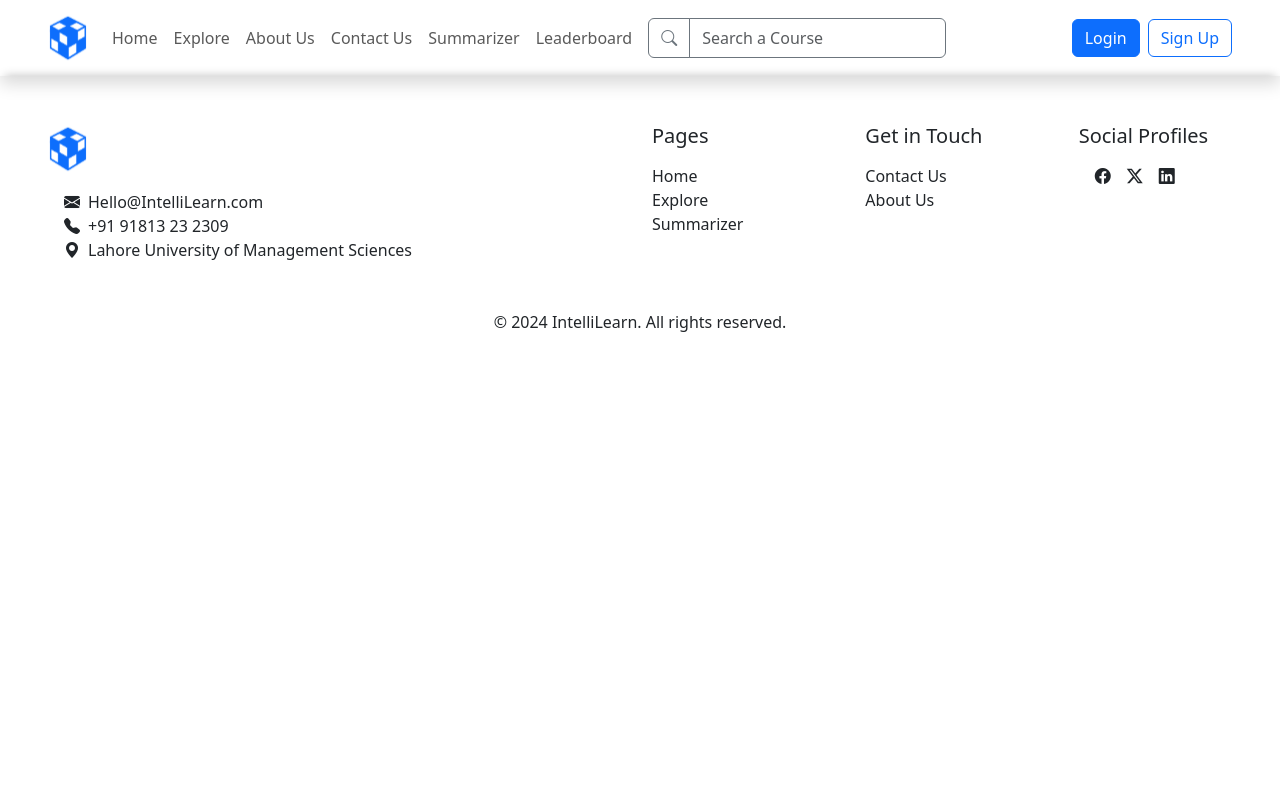
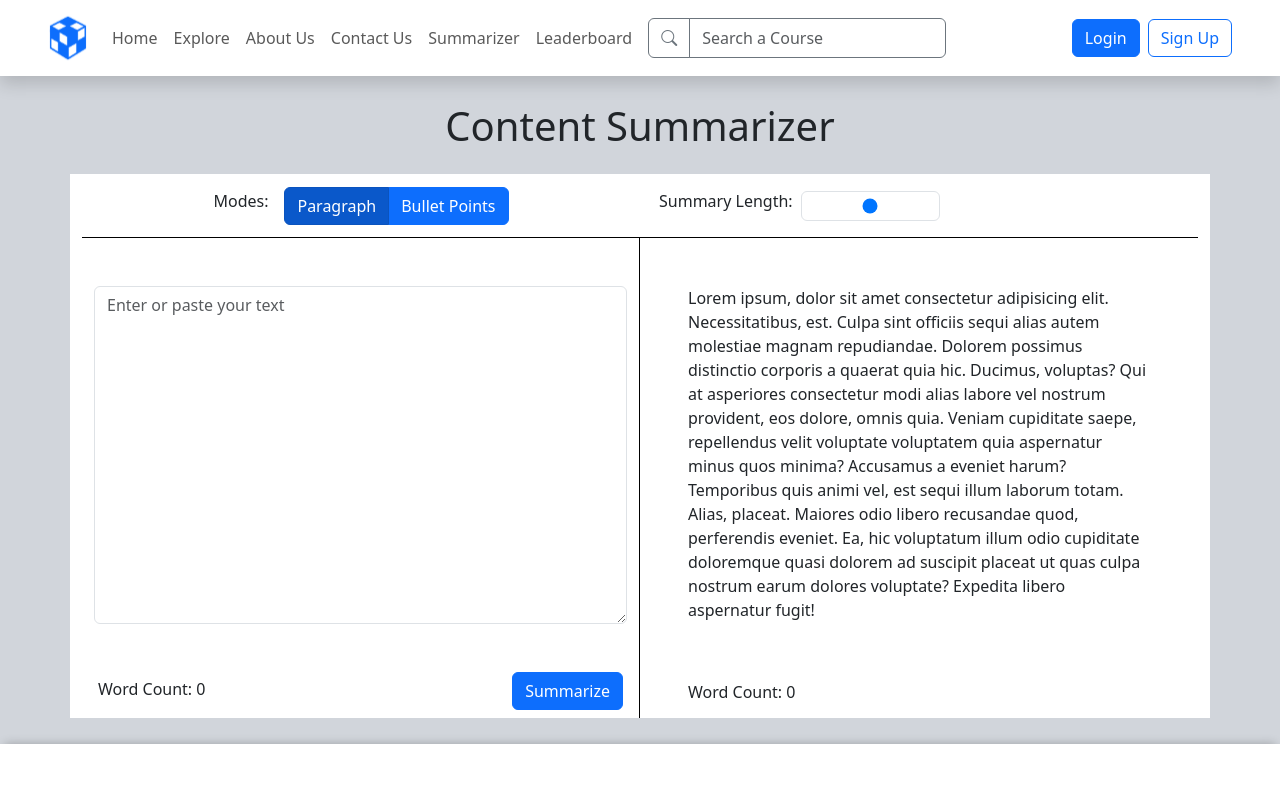
Before and after one commit to hasanhd555/GPT-EdTech, a React (Create React App) app in the folder Frontend/: page /summarizer in a window 1280 px wide. Shown: the top 793 px of the page. Built offline with nearby package versions, Linux system fonts and the light colour scheme.

Commit message:
route updated
-summarizer route added

```diff
--- a/Frontend/src/App.tsx
+++ b/Frontend/src/App.tsx
@@ -18,6 +18,7 @@ import LeaderBoard from "./components/LeaderBoard/LeaderBoard";
 import AddCourse from "./components/Courses/AddCourse";
 import EditableCourse from "./components/Courses/EditableCourse";
 import EditCourse from "./components/Courses/EditCourse";
+import Summarizer from "./components/Summarizer/Summarizer";
 
 function App() {
   return (
@@ -41,6 +42,7 @@ function App() {
         <Route path="/add-course" element={<AddCourse />}></Route>
         <Route path="/editable-course" element={<EditableCourse />}></Route>
         <Route path="/edit-course" element={<EditCourse />}></Route>
+        <Route path="/summarizer" element={<Summarizer />}></Route>
       </Routes>
       <Footer />
     </>
--- a/Frontend/src/components/Navbar and Footer/Navbar.tsx
+++ b/Frontend/src/components/Navbar and Footer/Navbar.tsx
@@ -83,7 +83,7 @@ function NavbarComp() {
             </Nav.Link>
             <Nav.Link
               onClick={() => {
-                navigate("/summarize");
+                navigate("/summarizer");
               }}
             >
               Summarizer
--- a/Frontend/src/components/Summarizer/Summarizer.tsx
+++ b/Frontend/src/components/Summarizer/Summarizer.tsx
@@ -7,10 +7,13 @@ import {
   ToggleButton,
   Form,
 } from "react-bootstrap";
+import axios from "axios";
 
 const Summarizer = () => {
   const [summaryLength, setSummaryLength] = useState(50);
   const [mode, setMode] = useState<String>("paragraph");
+  const [textWordCount, setTextWordCount] = useState(0);
+  const [summaryWordCount, setSummaryWordCount] = useState(0);
   // Function to update mode state
   const handleModeChange = (val: String) => setMode(val);
 
@@ -82,8 +85,8 @@ const Summarizer = () => {
                 </Col>
               </Form.Group>
               <div className="d-flex flex-row w-100 justify-content-between mb-2">
-                <h6 className="align-self-start ms-5 my-2">Word Count: 200</h6>
-                <button className="btn btn-primary me-5 ">Summarize</button>
+                <h6 className="align-self-start ms-3 my-2">Word Count: {textWordCount}</h6>
+                <button className="btn btn-primary me-3 ">Summarize</button>
               </div>
             </div>
             <div
@@ -107,7 +110,7 @@ const Summarizer = () => {
                   voluptate? Expedita libero aspernatur fugit!
                 </p>
               </div>
-              <h6 className="align-self-start ms-5 mb-3">Word Count: 200</h6>
+              <h6 className="align-self-start ms-5 mb-3">Word Count: {summaryWordCount}</h6>
             </div>
           </div>
         </div>
```
Also changed, not shown: 2 other files (tests, documents, lock files or other folders).
